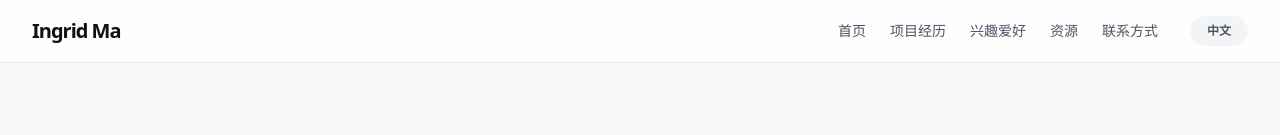
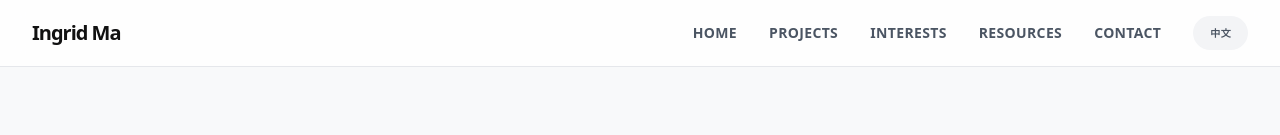
Before and after one commit to Mxyun909622/Myportfolio, a React (Create React App) app: page / in a window 1280 px wide. Shown: the top 135 px of the page. Built offline with nearby package versions, Linux system fonts and the light colour scheme.

Commit message:
Update App.js

```diff
--- a/src/App.js
+++ b/src/App.js
@@ -5,22 +5,25 @@ import contentData from './data/content.json';
 // --- 组件 1: 导航栏 (Navbar) ---
 const Navbar = ({ lang, setLang, t }) => (
   <nav className="fixed w-full top-0 left-0 z-[100] bg-white/80 backdrop-blur-md border-b border-gray-200 px-8 py-4 flex justify-between items-center">
+    {/* Logo / Name */}
     <Link to="/" className="font-bold tracking-tighter text-xl hover:text-blue-600 transition-colors">
       {contentData.profile.name}
     </Link>
 
-    <div className="flex gap-4 md:gap-8 items-center text-sm font-medium text-gray-600">
-      <div className="hidden sm:flex gap-6">
-        <Link to="/" className="hover:text-black transition">首页</Link>
-        <Link to="/projects" className="hover:text-black transition">项目经历</Link>
-        <Link to="/hobbies" className="hover:text-black transition">兴趣爱好</Link>
-        <Link to="/resources" className="hover:text-black transition">资源</Link>
-        <Link to="/contact" className="hover:text-black transition">联系方式</Link>
+    {/* Navigation Menu */}
+    <div className="flex gap-4 md:gap-8 items-center text-sm font-semibold tracking-wide text-gray-600">
+      <div className="hidden sm:flex gap-8 uppercase">
+        <Link to="/" className="hover:text-black transition">Home</Link>
+        <Link to="/projects" className="hover:text-black transition">Projects</Link>
+        <Link to="/hobbies" className="hover:text-black transition">Interests</Link>
+        <Link to="/resources" className="hover:text-black transition">Resources</Link>
+        <Link to="/contact" className="hover:text-black transition">Contact</Link>
       </div>
 
+      {/* Language Switcher */}
       <button
         onClick={() => setLang(lang === 'en' ? 'zh' : 'en')}
-        className="bg-gray-100 px-4 py-1.5 rounded-full text-xs font-bold hover:bg-blue-50 hover:text-blue-600 transition-all border border-transparent hover:border-blue-100"
+        className="bg-gray-100 px-4 py-1.5 rounded-full text-[10px] font-black hover:bg-blue-50 hover:text-blue-600 transition-all border border-transparent hover:border-blue-100 uppercase"
       >
         {lang === 'en' ? '中文' : 'EN'}
       </button>
@@ -44,7 +47,7 @@ const Home = ({ t }) => (
       </div>
     </div>
     <div className="w-64 h-64 bg-gray-200 rounded-full overflow-hidden border-4 border-white shadow-xl">
-      <img src="/assets/profile.jpg" alt="Profile" className="w-full h-full object-cover" onError={(e) => e.target.style.display='none'} />
+      <img src="/assets/profile.png" alt="Profile" className="w-full h-full object-cover" onError={(e) => e.target.style.display='none'} />
     </div>
   </section>
 );
```
